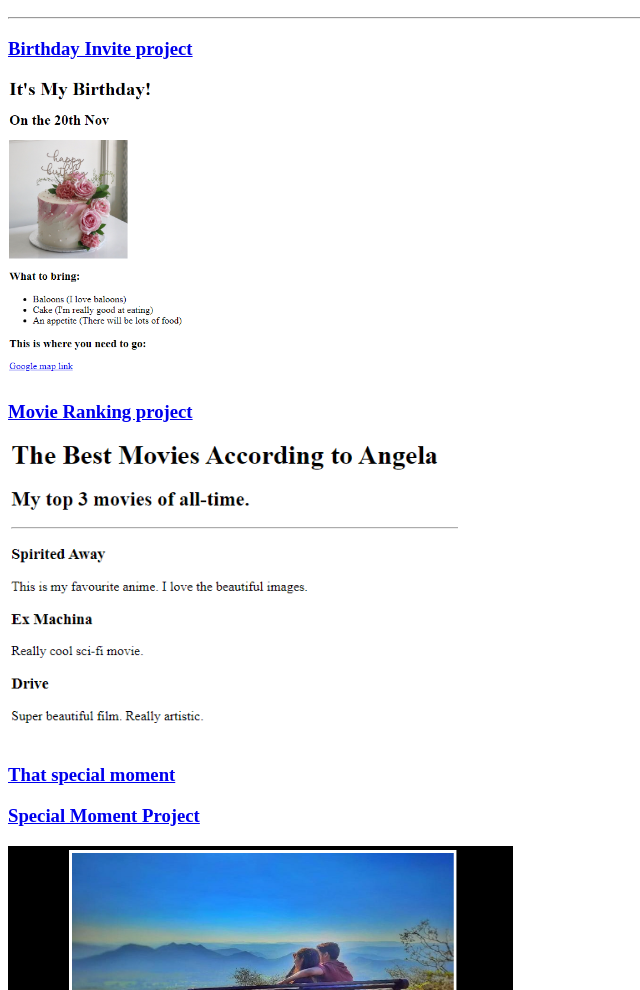
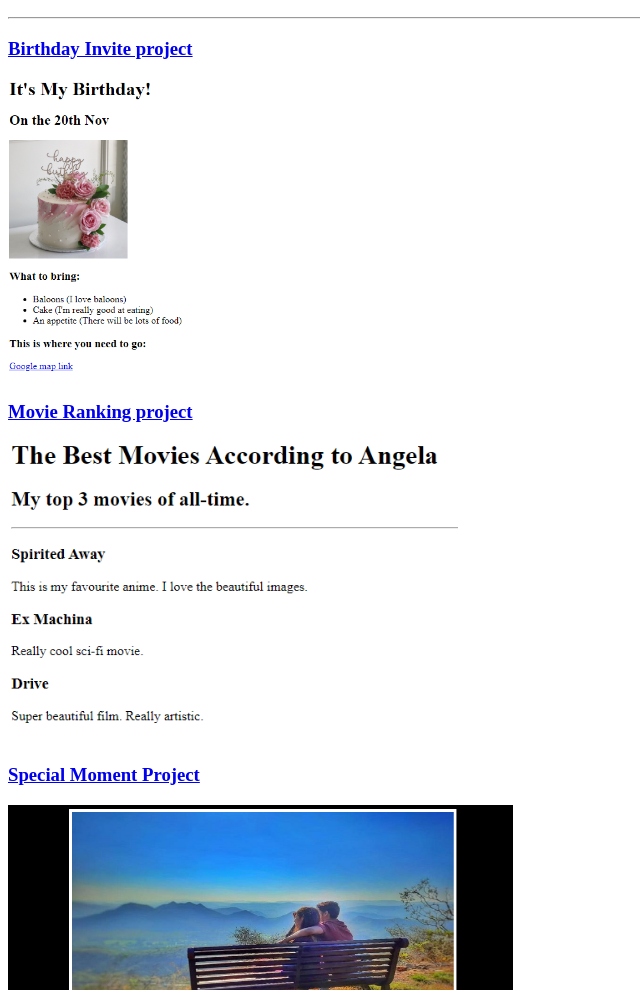
Before and after one commit to SimranRangrez/html-Portfolio, a plain HTML site: page index.html in a window 1280 px wide. Shown: the part 110-1100 px from the top of the page, without its empty margins (0-640 px from the left). Drawn offline with Linux system fonts and the light colour scheme.

Commit message:
Update index.html

```diff
--- a/index.html
+++ b/index.html
@@ -30,7 +30,6 @@ https://developer.mozilla.org/en-US/docs/Web/HTML/Element/img#attr-height -->
    <img src="./public/birthday-invite.png" height="300" alt="birthday-invite image"/>
    <h3><a href="./public/movie-ranking.html">Movie Ranking project</a></h3>
    <img src="./public/movie-ranking.png" height="300" alt="movie-ranking-image"/>
-   <h3><a href="./public/moment/moment.html">That special moment</a></h3>
    <h3><a href="./public/moment/moment.html">Special Moment Project</a></h3>
    <img src="./public/moment/special moment.png" height="300" alt="special-moment-image">
 
```
